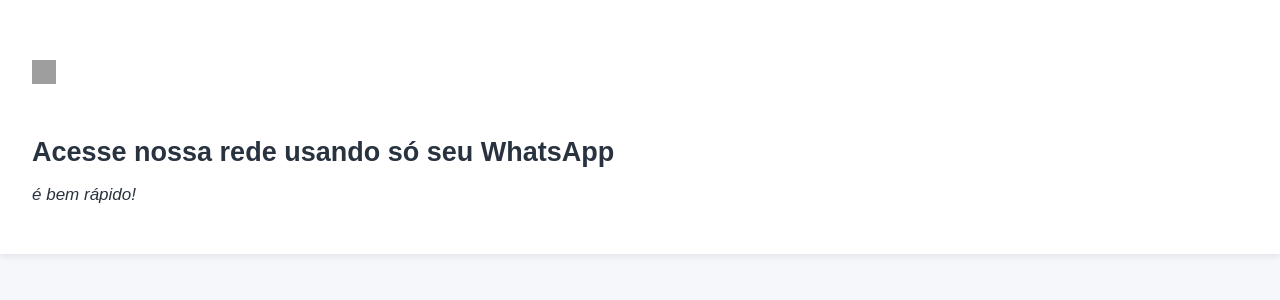
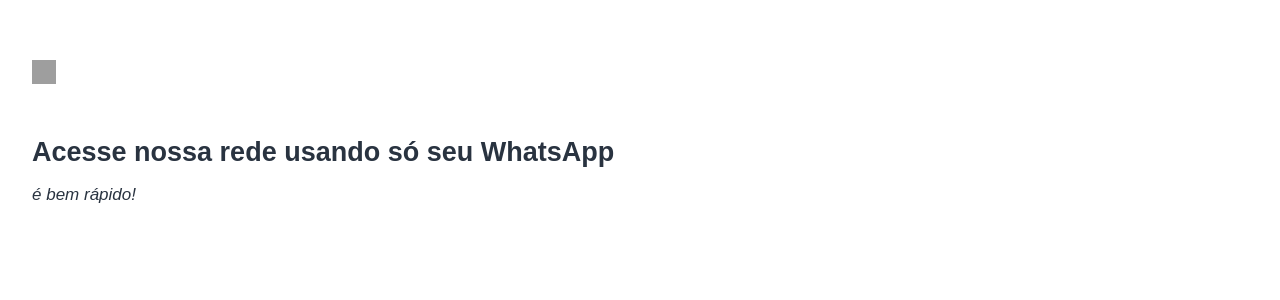
Before and after one commit to brunoht/webapphackaccr, a Vue app: page / in a window 1280 px wide. Shown: the top 300 px of the page. Built offline with nearby package versions, Linux system fonts and the light colour scheme; grey boxes are pictures that could not be loaded.

Commit message:
Header changes

```diff
--- a/src/App.vue
+++ b/src/App.vue
@@ -19,15 +19,24 @@
 
 :root{
   --fore-color: #F6F7FB;
-  --main-color: #187DE8;
+  --main-color: #177ce8;
+  --main-color-s: #177ce833;
+  --main-color-d: #1856E8;
   --good-color: #17E3B3;
   --bad-color: #F75D34;
   --neutral-color: #293340;
+  --neutral-color-s: #293340;
   --shadow-color: #474D60;
+  --shadow-color-s: #474D6033;
 }
 
 .base-padding{
   padding: 32px;
+  background: #ffffff;
+}
+
+.flex-height{
+  flex: 1;
 }
 
 .shadow{
@@ -38,9 +47,12 @@
 html{
   background: var(--fore-color);
   margin: 0px;
+  min-height: 100vh;
 
   body{
     margin: 0px;
+    min-height: 100vh;
+    display: block;
   }
 }
 
@@ -49,5 +61,7 @@
   -webkit-font-smoothing: antialiased;
   -moz-osx-font-smoothing: grayscale;
   color: var(--neutral-color);
+  min-height: 100vh;
+  display: flex;
 }
 </style>
--- a/src/components/Header.vue
+++ b/src/components/Header.vue
@@ -1,5 +1,5 @@
 <template>
-    <div class="app-header shadow">
+    <div class="app-header">
         <div class="icon-action">
             <a class=""><Icon /></a>
         </div>
@@ -9,6 +9,7 @@
         <p class="header-text">é bem rápido!</p>
     </div>
 </template>
+
 <script>
     import Icon from "@/components/Icon";
     export default {
@@ -18,9 +19,8 @@
 
 <style lang="scss" scope>
     .app-header{
-        padding: 60px 32px 32px 32px;
+        margin-top: 28px;
         color: var(--neutral-color);
-        background: #ffffff;
 
         .icon-action{
             height: 24px;
--- a/src/components/Icon.vue
+++ b/src/components/Icon.vue
@@ -10,5 +10,10 @@
     .icon{
         height: 24px;
         width: 24px;
+
+        &.min{
+            height: 16px;
+            width: 16px;
+        }
     }
 </style>
--- a/src/views/Home.vue
+++ b/src/views/Home.vue
@@ -1,5 +1,10 @@
 <template>
-  <Header />
+  <div class="flex-height base-padding">
+    <Header />
+      <div>
+
+      </div>
+  </div>
 </template>
 
 <script>
```
